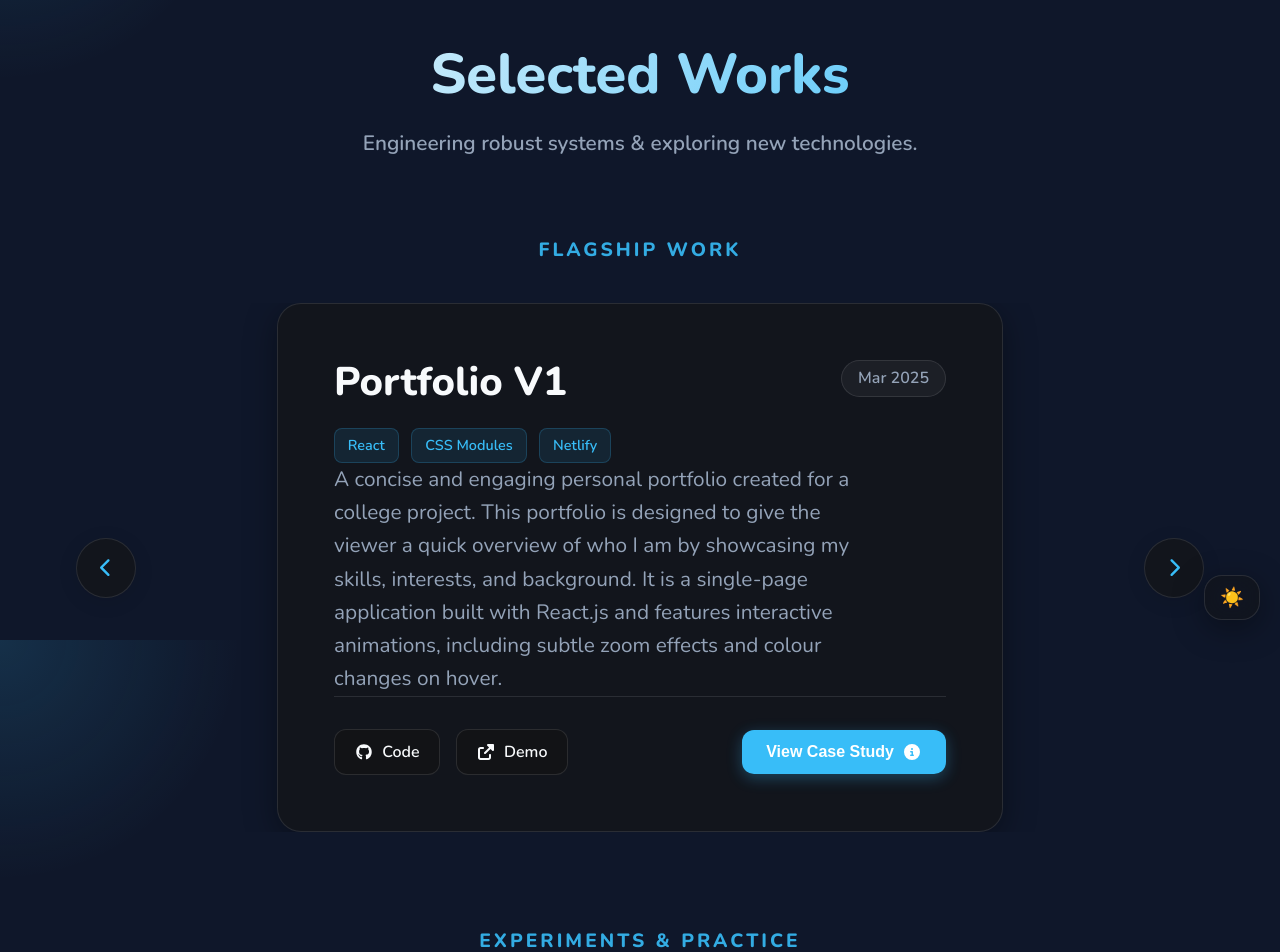
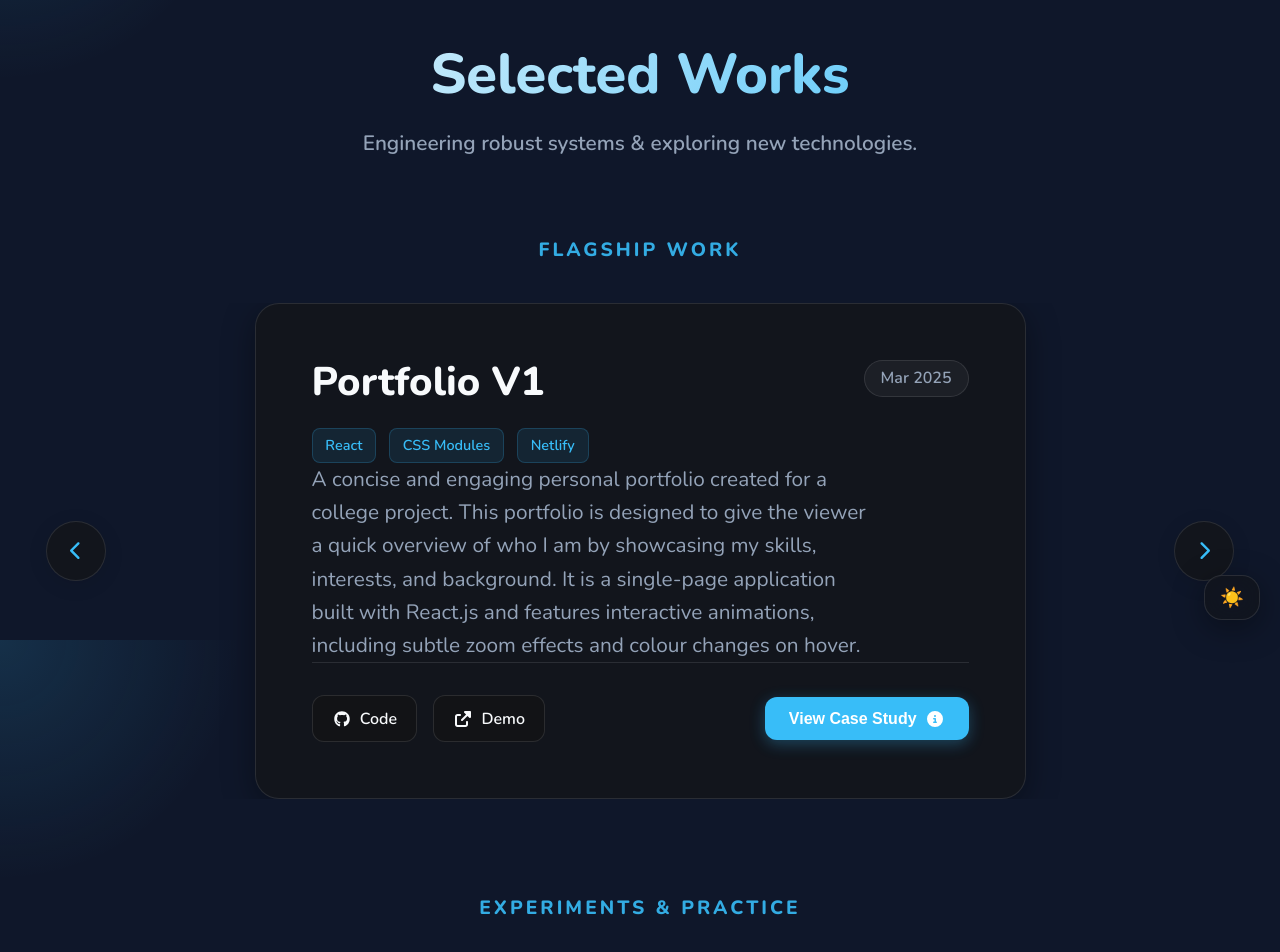
Before and after one commit to mndiweni04/portfolio-v2, a Next.js app: page /projects in a window 1280 px wide. Shown: the part 160-1112 px from the top of the page. Built offline with nearby package versions, Linux system fonts and the light colour scheme.

Commit message:
Moved common styling to globals.css

```diff
--- a/src/app/globals.css
+++ b/src/app/globals.css
@@ -186,3 +186,44 @@ body {
   cursor: pointer;
   font-weight: 600;
 }
+
+/*AboutMe Project TechStack hero and decri stying*/
+.projects-header, .tech-header, .about-header {
+    text-align: center;
+    margin-bottom: 5rem;
+}
+
+.projects-header h1, .tech-header h1, .about-header h1 {
+    font-size: 3.5rem;
+    font-weight: 1000;
+    font-family: var(--font-nunito), sans-serif;
+    margin-bottom: 1rem;
+
+    background: linear-gradient(120deg, var(--text-color), var(--profile-theme));
+    -webkit-background-clip: text;
+    -webkit-text-fill-color: transparent;
+    background-clip: text;
+    color: var(--text-color);
+}
+
+.projects-header p, .tech-header p {
+    font-size: 1.3rem;
+    color: var(--text-secondary);
+    max-width: 700px;
+    margin: 0 auto;
+    font-weight: 600;
+}
+
+/* --- Typography & Theme --- */
+.tier-title, .section-label {
+    display: block;
+    text-align: center;
+    font-family: var(--font-nunito), sans-serif;
+    font-size: 1.2rem;
+    text-transform: uppercase;
+    letter-spacing: 3px;
+    color: var(--profile-theme);
+    margin-bottom: 2.5rem;
+    font-weight: 1000;
+    opacity: 0.9;
+}
--- a/src/app/styles/cover-page.css
+++ b/src/app/styles/cover-page.css
@@ -12,7 +12,7 @@ html {
     flex-direction: column;
     align-items: center;
     padding: 2rem;
-    max-width: 1200px;
+    max-width: 1400px;
     margin: 0 auto;
     gap: 2rem;
 }
--- a/src/app/styles/projects.css
+++ b/src/app/styles/projects.css
@@ -2,54 +2,13 @@
 
 /* --- Page Structure --- */
 .projects-page-container {
-    max-width: 1000px;
+    max-width: 1400px;
     width: 90%;
     margin: 0 auto;
     padding: 6rem 1rem 8rem;
     position: relative;
     z-index: 1;
     font-family: var(--font-nunito), sans-serif;
-    color: var(--text-color);
-}
-
-.projects-header {
-    text-align: center;
-    margin-bottom: 5rem;
-}
-
-.projects-header h1 {
-    font-size: 3.5rem;
-    font-weight: 1000;
-    font-family: var(--font-nunito), sans-serif;
-    margin-bottom: 1rem;
-
-    background: linear-gradient(120deg, var(--text-color), var(--profile-theme));
-    -webkit-background-clip: text;
-    -webkit-text-fill-color: transparent;
-    background-clip: text;
-    color: var(--text-color);
-}
-
-.projects-header p {
-    font-size: 1.3rem;
-    color: var(--text-secondary);
-    max-width: 700px;
-    margin: 0 auto;
-    font-weight: 600;
-}
-
-/* --- Typography & Theme --- */
-.tier-title {
-    display: block;
-    text-align: center;
-    font-family: var(--font-nunito), sans-serif;
-    font-size: 1.2rem;
-    text-transform: uppercase;
-    letter-spacing: 3px;
-    color: var(--profile-theme);
-    margin-bottom: 2.5rem;
-    font-weight: 1000;
-    opacity: 0.9;
 }
 
 /* --- Carousel Wrapper (Positioning Context) --- */
--- a/src/app/styles/reachme.css
+++ b/src/app/styles/reachme.css
@@ -1,7 +1,7 @@
 /* 1. Base Container */
 .reachme-container {
     width: 90%;
-    max-width: 1200px;
+    max-width: 1400px;
     margin: 1rem auto;
     padding: 3rem;
 
```
Also changed, not shown: src/app/styles/aboutme.css (+1 -21 lines), src/app/styles/techStack.css (+1 -34 lines).
